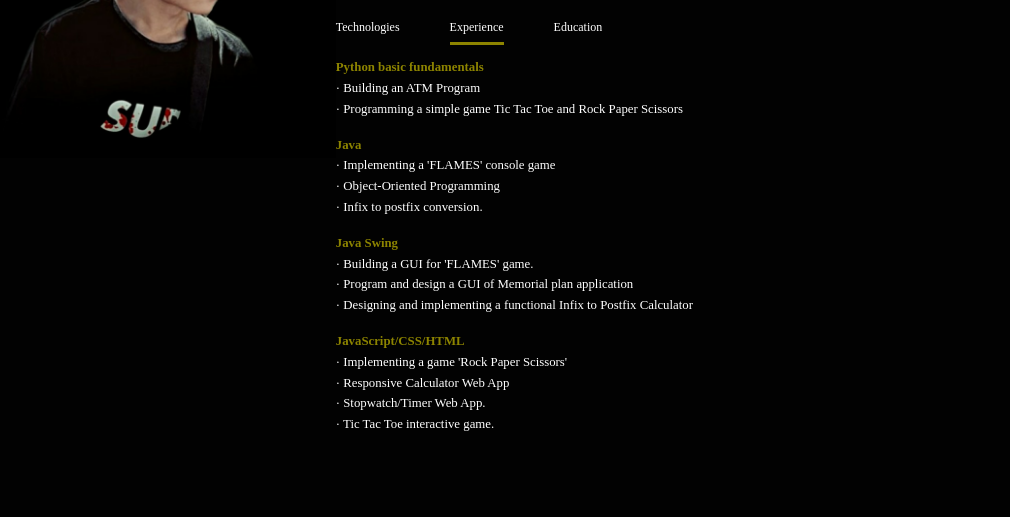
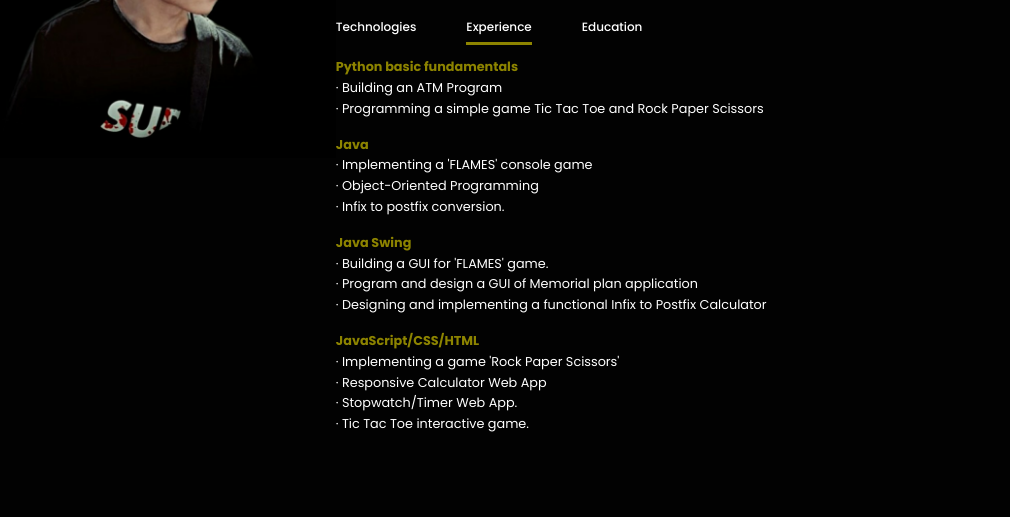
Before and after one commit to Knu09/portfolio-website, a plain HTML site: page index.html in a window 1280 px wide. Shown: the part 818-1335 px from the top of the page, without its empty margins (153-1163 px from the left). Drawn offline with Linux system fonts and the light colour scheme; a web font is replaced by a local one.

Commit message:
Update index.html

```diff
--- a/index.html
+++ b/index.html
@@ -16,6 +16,10 @@
     <link rel="icon" href="" type="">
     <link href="https://api.fontshare.com/v2/css?f[]=general-sans@500,600,400,700&display=swap" rel="stylesheet">
     <link rel="stylesheet" href="https://cdnjs.cloudflare.com/ajax/libs/font-awesome/6.4.0/css/all.min.css" />
+
+    <link rel="preconnect" href="https://fonts.googleapis.com">
+    <link rel="preconnect" href="https://fonts.gstatic.com" crossorigin>
+    <link href="https://fonts.googleapis.com/css2?family=Poppins:wght@100;200;400;500;600;700;800&family=Roboto:wght@100;400;700&display=swap" rel="stylesheet">
 
     <script defer src="script/projects.js"></script>
     <script defer src="script/portfolio.js"></script>
```
